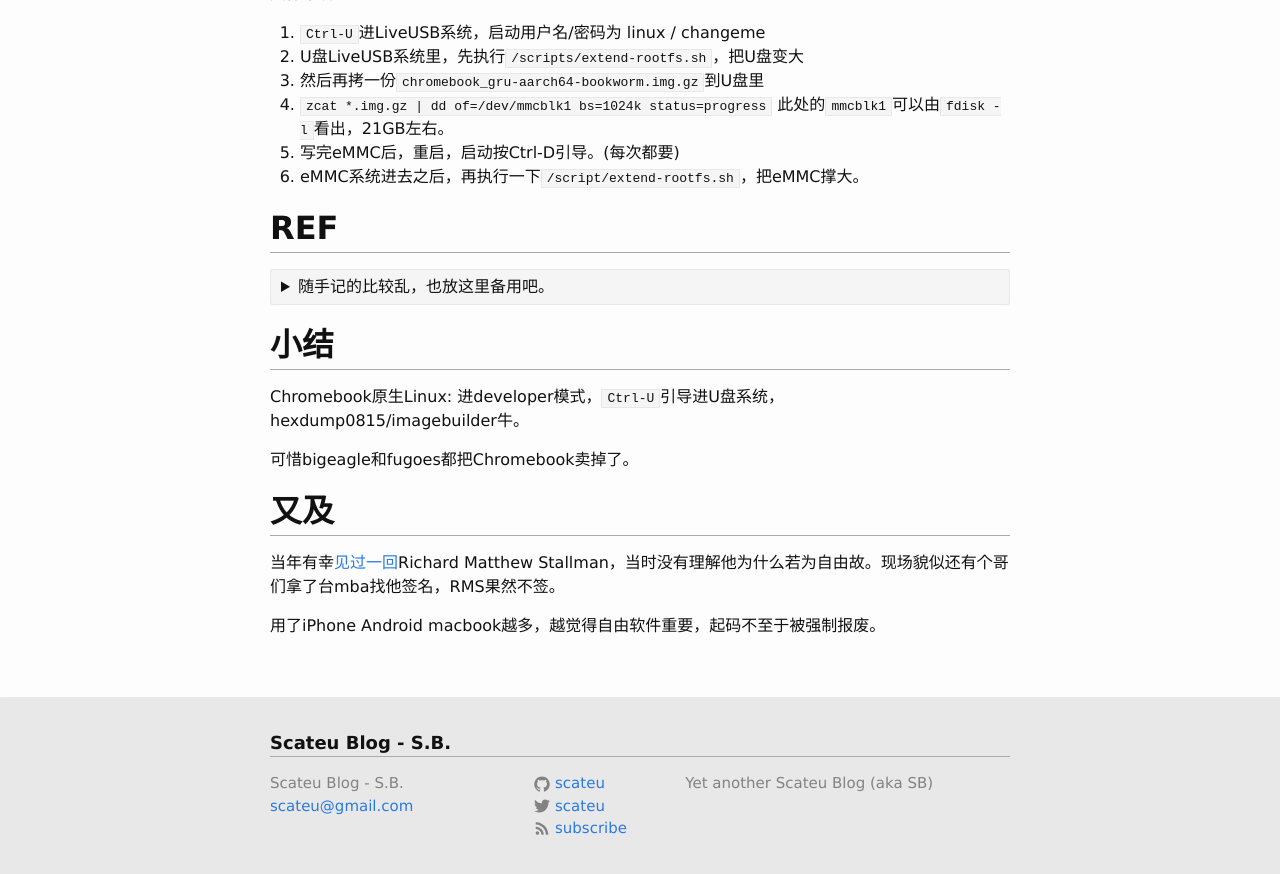
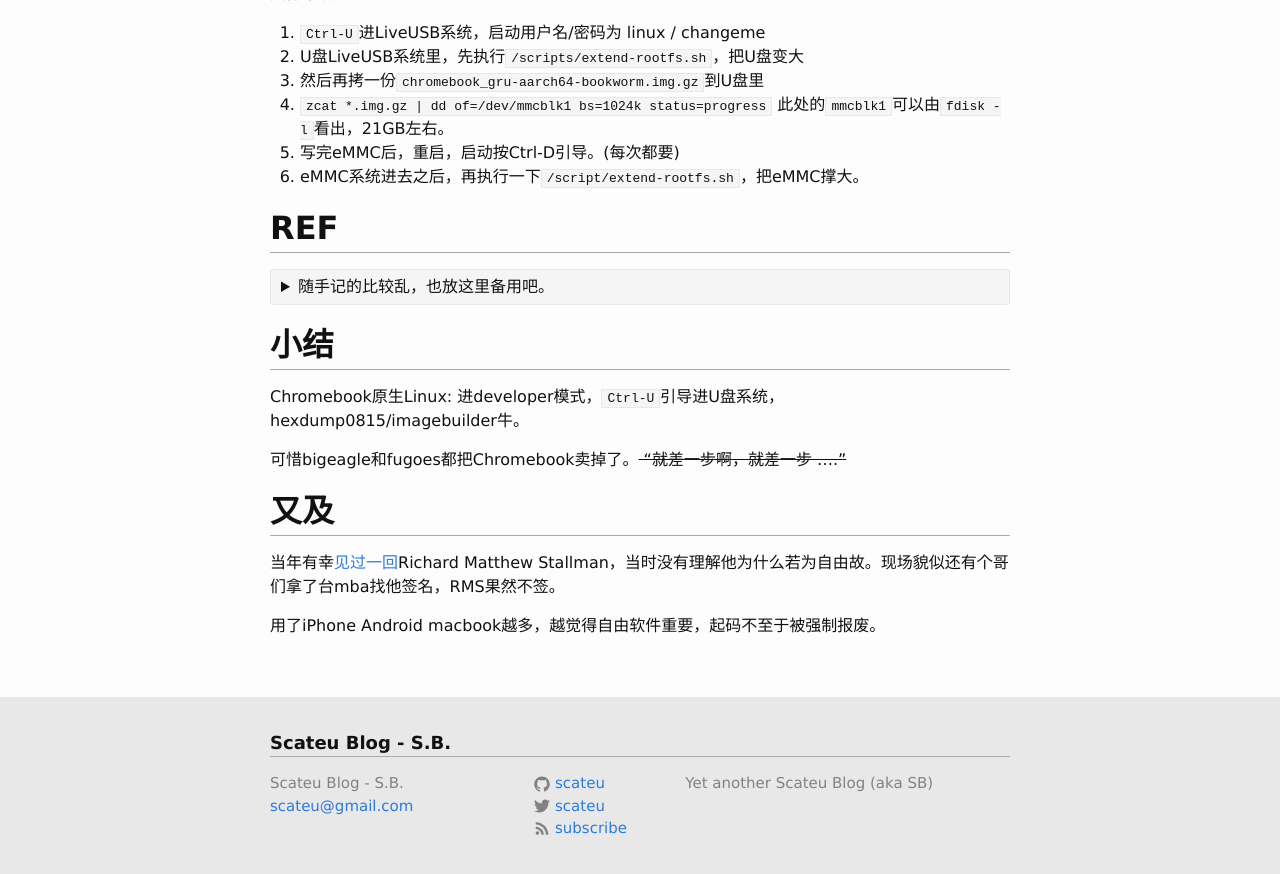
Before and after one commit to scateu/scateu.github.io, a Jekyll site: the page built from _posts/2023-09-28-chromebook-linux.md, in a window 1280 px wide and 900 px high, scrolled down 1957 px. Shown: the top 874 px of the window. Built offline with Jekyll 4.4.1, drawn with Linux system fonts in a browser that asks for light colours; nearby versions of some CDN libraries; comment, search, counter and statistics services are not loaded.

Commit message:
2023-09-28-chromebook-linux.md update

```diff
--- a/_posts/2023-09-28-chromebook-linux.md
+++ b/_posts/2023-09-28-chromebook-linux.md
@@ -139,7 +139,7 @@ The device you inserted does not contain chrome os:
 
 Chromebook原生Linux: 进developer模式，`Ctrl-U`引导进U盘系统，hexdump0815/imagebuilder牛。
 
-可惜bigeagle和fugoes都把Chromebook卖掉了。
+可惜bigeagle和fugoes都把Chromebook卖掉了。<del> "就差一步啊，就差一步 ...." </del>
 
 ## 又及
 
```
